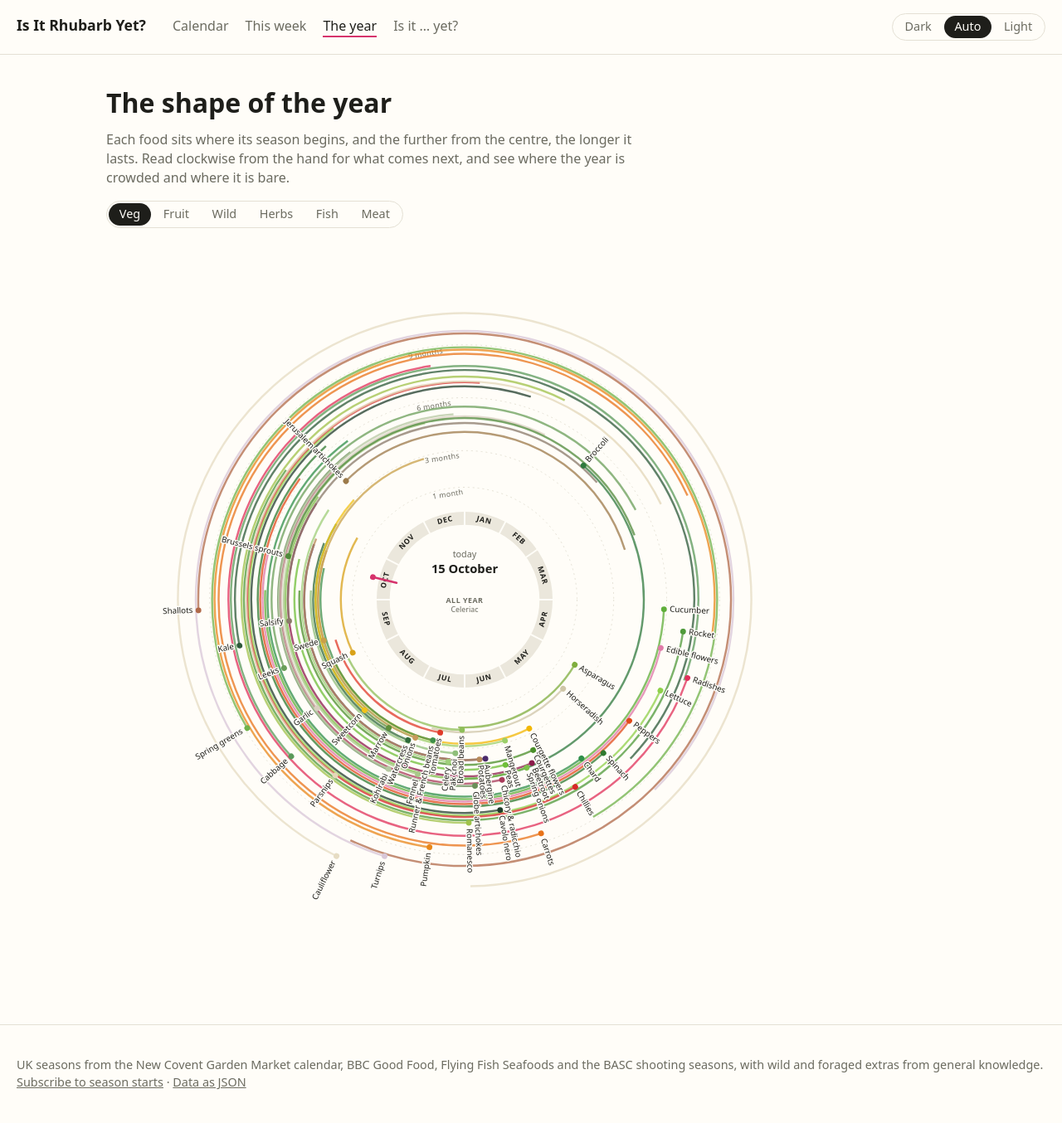
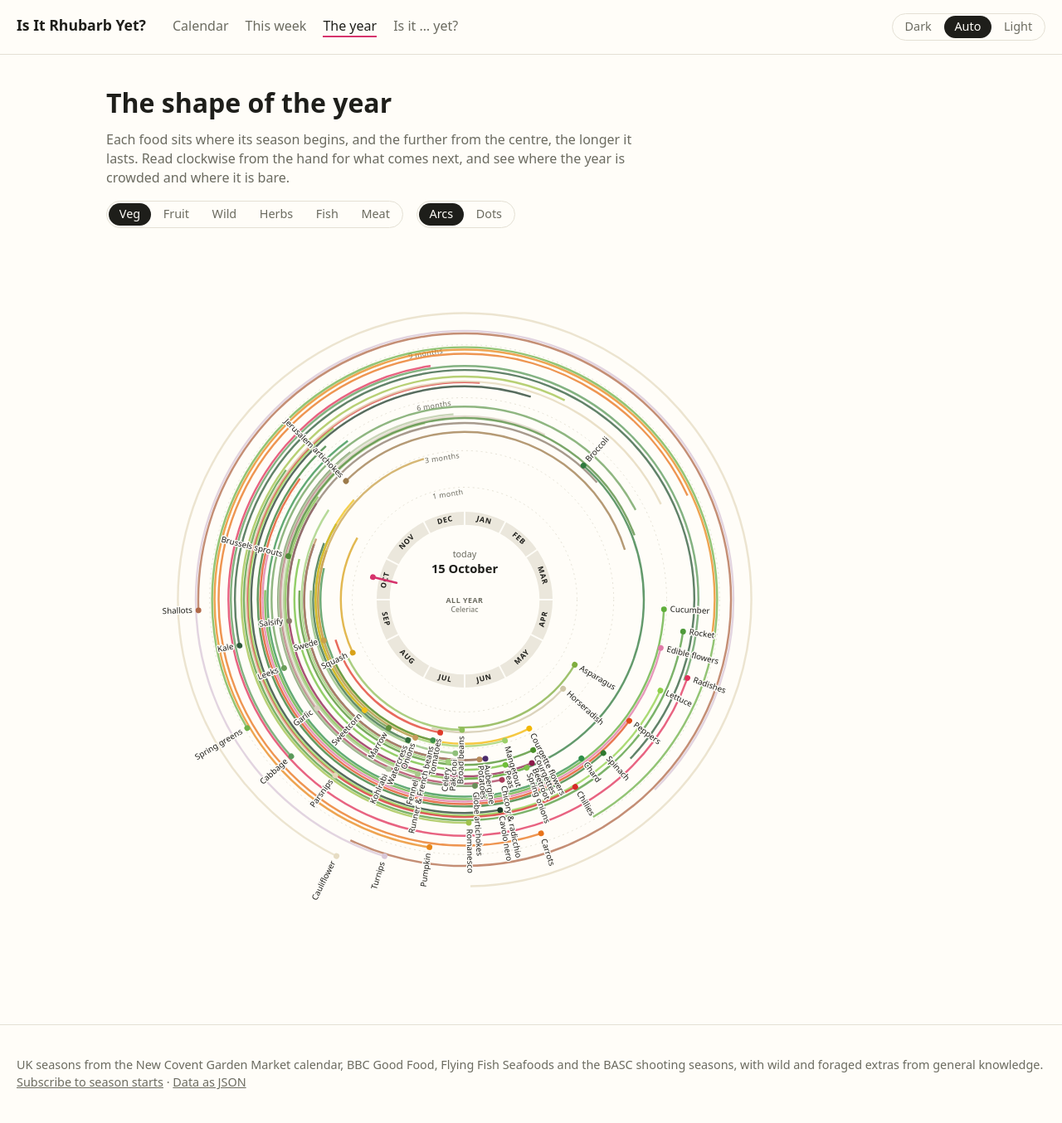
Before and after one commit to DeckOfPandas/is-it-rhubarb-yet, a Jekyll site: the page built from year/index.html, in a window 1280 px wide. Shown: the whole page at 83% size. Built offline with Jekyll 4.4.1, drawn with Linux system fonts in a browser that asks for light colours.

Commit message:
Dial candidates page and an arcs/dots switch on The year
The arrivals dial include takes tuning parameters: ring (month ring
radius), scale (linear, or log from a table of 46 units per doubling so
Liquid needs no logarithm), arc_w and arc_o (arc width and opacity),
dot (dot radius) and arcs (false for dots only). Defaults draw it as
before.

/candidates/ draws the veg dial six ways on one page for choosing
between: as it stands, lighter arcs with bigger dots, log time, a
smaller month ring, both of those, and dots only. It is not linked from
the navigation and is meant to be deleted once a winner is picked.

The year gains a second switch, Arcs or Dots, remembered like the
others, which hides the season arcs by CSS.

Co-Authored-By: Claude Fable 5.1 <noreply@anthropic.com>

```diff
--- a/_includes/arrivals-dial.html
+++ b/_includes/arrivals-dial.html
@@ -28,7 +28,19 @@ for arcs that can be told apart. Entries are "m<month index + 10>
 <length + 100> <name>|slug|length" strings, so sorting as text orders by
 month, then length, then name.
 {% endcomment %}
-{%- assign C = 440 -%}{%- assign RING = 100 -%}{%- assign THICK = 16 -%}{%- assign R0 = 118 -%}{%- assign PER_WEEK = 5 -%}
+{%- comment -%}
+Optional tuning, used by the candidates page: ring (month ring radius,
+100), scale ("linear": 5 units a week, or "log": 46 units per doubling,
+from a table so Liquid needs no logarithm), arc_w and arc_o (arc stroke
+width and opacity), dot (dot radius), arcs (false draws dots only).
+{%- endcomment -%}
+{%- assign C = 440 -%}{%- assign THICK = 16 -%}{%- assign PER_WEEK = 5 -%}
+{%- assign RING = include.ring | default: 100 -%}
+{%- assign R0 = RING | plus: 18 -%}
+{%- assign scale = include.scale | default: "linear" -%}
+{%- assign dot = include.dot | default: 3.5 -%}
+{%- assign arcs = true -%}{%- if include.arcs == false -%}{%- assign arcs = false -%}{%- endif -%}
+{%- assign logtable = "46,73,92,107,119,129,138,146,153,159,165,170,175,180,184,188,192,195,199,202,205,208,211,214,216,219,221,223,226,228,230,232,234,236,238,240,241,243,245,246,248,250,251,253,254,256,257,258,260,261,262,263" | split: "," -%}
 {%- assign month_starts = "1,5,9,14,18,23,27,31,36,40,44,49" | split: "," -%}
 {%- assign month_names = "Jan,Feb,Mar,Apr,May,Jun,Jul,Aug,Sep,Oct,Nov,Dec" | split: "," -%}
 {%- assign guides = "4,13,26,39" | split: "," -%}
@@ -90,10 +102,11 @@ Ranks are found by sorting "<length + 100> <name>|slug" strings.
   {%- assign jitter = jitter | push: j -%}
 {%- endfor -%}
 {%- assign labels = "" | split: "" -%}
-<svg xmlns="http://www.w3.org/2000/svg" viewBox="0 0 880 880" role="img" aria-label="When each {{ include.kind }} season begins, and how long it lasts">
+<svg xmlns="http://www.w3.org/2000/svg" viewBox="0 0 880 880" role="img" aria-label="When each {{ include.kind }} season begins, and how long it lasts" style="--arc-w: {{ include.arc_w | default: 2.5 }}; --arc-o: {{ include.arc_o | default: 0.75 }}">
   {%- for g in guides -%}
     {%- assign gw = g | plus: 0 -%}
-    {%- assign gr = gw | times: PER_WEEK | plus: R0 -%}
+    {%- if scale == "log" -%}{%- assign gi = gw | minus: 1 -%}{%- assign gr = logtable[gi] | plus: R0 -%}
+    {%- else -%}{%- assign gr = gw | times: PER_WEEK | plus: R0 -%}{%- endif -%}
     <circle class="guide" fill="none" cx="{{ C }}" cy="{{ C }}" r="{{ gr }}" />
     <text class="guide-label" x="{{ C }}" y="{{ C | minus: gr | plus: 10 }}" text-anchor="middle" transform="rotate(351 {{ C }} {{ C }})">{{ guide_names[forloop.index0] }}</text>
   {%- endfor -%}
@@ -133,21 +146,24 @@ Ranks are found by sorting "<length + 100> <name>|slug" strings.
       {%- assign needle = food.slug | append: "=" -%}
       {%- assign off = 0 -%}
       {%- for jj in jitter -%}{%- if jj contains needle -%}{%- assign off = jj | split: "=" | last | plus: 0 -%}{%- endif -%}{%- endfor -%}
-      {%- assign r = length | times: PER_WEEK | plus: R0 | plus: off -%}
+      {%- if scale == "log" -%}{%- assign li = length | minus: 1 -%}{%- assign r = logtable[li] | plus: R0 | plus: off -%}
+      {%- else -%}{%- assign r = length | times: PER_WEEK | plus: R0 | plus: off -%}{%- endif -%}
       {%- assign wk = angle | times: 52 | divided_by: 360.0 | round: 2 -%}
       {%- comment -%} The gap makes the dash pattern exactly one lap, so an arc that passes December carries on into January. {%- endcomment -%}
+      {%- if arcs -%}
       <circle class="season" fill="none" cx="{{ C }}" cy="{{ C }}" r="{{ r }}" pathLength="52" stroke-dasharray="{{ length }} {{ 52 | minus: length }}" stroke-dashoffset="{{ 0 | minus: wk }}" transform="rotate(-90 {{ C }} {{ C }})" style="--c: {{ food.colour }}" />
+      {%- endif -%}
       {%- capture label -%}
       <a class="label" href="{{ '/is-it/' | append: food.slug | append: '/' | relative_url }}" style="--c: {{ food.colour }}">
       {%- if angle < 180 -%}
         <g transform="rotate({{ angle | minus: 90 | round: 2 }} {{ C }} {{ C }})">
-          <circle class="dot" cx="{{ C | plus: r }}" cy="{{ C }}" r="3.5" />
-          <text x="{{ C | plus: r | plus: 7 }}" y="{{ C }}" dominant-baseline="middle">{{ food.name }}</text>
+          <circle class="dot" cx="{{ C | plus: r }}" cy="{{ C }}" r="{{ dot }}" />
+          <text x="{{ C | plus: r | plus: dot | plus: 4 }}" y="{{ C }}" dominant-baseline="middle">{{ food.name }}</text>
         </g>
       {%- else -%}
         <g transform="rotate({{ angle | plus: 90 | round: 2 }} {{ C }} {{ C }})">
-          <circle class="dot" cx="{{ C | minus: r }}" cy="{{ C }}" r="3.5" />
-          <text x="{{ C | minus: r | minus: 7 }}" y="{{ C }}" text-anchor="end" dominant-baseline="middle">{{ food.name }}</text>
+          <circle class="dot" cx="{{ C | minus: r }}" cy="{{ C }}" r="{{ dot }}" />
+          <text x="{{ C | minus: r | minus: dot | minus: 4 }}" y="{{ C }}" text-anchor="end" dominant-baseline="middle">{{ food.name }}</text>
         </g>
       {%- endif -%}
       </a>
--- a/assets/site.css
+++ b/assets/site.css
@@ -187,7 +187,12 @@ article.food { border-left: 6px solid var(--c); padding-left: 1.25rem; }
 .dial { width: min(54rem, 100%); }
 .dial .month { font-size: 9px; fill: var(--fg); }
 .dial .label text { font-size: 10px; fill: var(--fg); paint-order: stroke; stroke: var(--bg); stroke-width: 3px; stroke-linejoin: round; }
-.dial .season { stroke: var(--c); stroke-width: 2.5; opacity: 0.75; }
+.dial .season { stroke: var(--c); stroke-width: var(--arc-w, 2.5); opacity: var(--arc-o, 0.75); }
+main:has(#arcs-off:checked) .dial .season { display: none; }
+.switches { display: flex; flex-wrap: wrap; gap: 0.5rem 1rem; align-items: center; }
+.candidates .dial { width: min(44rem, 100%); margin-bottom: 0.5rem; }
+.candidates h2 { margin: 3rem 0 0.25rem; }
+.candidates .lede { margin-top: 0; }
 .dial .label .dot { fill: var(--c); }
 .dial .label:hover text { fill: var(--accent); font-weight: 600; }
 .dial .guide { stroke: var(--rule); stroke-dasharray: 2 4; }
--- a/year/index.html
+++ b/year/index.html
@@ -4,12 +4,14 @@ description: Where every UK food's season begins, one dial per kind of food.
 permalink: /year/
 ---
 {%- comment -%}
-One arrivals dial per kind of food. The switch is a radio group shown by
-CSS alone; JavaScript only remembers the choice and points the hands.
+One arrivals dial per kind of food. Both switches are radio groups shown
+by CSS alone; JavaScript only remembers the choices and points the
+hands. The arcs switch hides or shows the season arcs on every dial.
 {%- endcomment -%}
 <h1>The shape of the year</h1>
 <p class="lede">Each food sits where its season begins, and the further from the centre, the longer it lasts. Read clockwise from the hand for what comes next, and see where the year is crowded and where it is bare.</p>
 
+<div class="switches">
 <fieldset class="switch" data-remember="kind">
   <legend>Kind</legend>
   <input type="radio" name="kind" id="kind-veg" value="veg" checked><label for="kind-veg">Veg</label>
@@ -19,6 +21,12 @@ CSS alone; JavaScript only remembers the choice and points the hands.
   <input type="radio" name="kind" id="kind-fish" value="fish"><label for="kind-fish">Fish</label>
   <input type="radio" name="kind" id="kind-meat" value="meat"><label for="kind-meat">Meat</label>
 </fieldset>
+<fieldset class="switch" data-remember="arcs">
+  <legend>Season length</legend>
+  <input type="radio" name="arcs" id="arcs-on" value="on" checked><label for="arcs-on">Arcs</label>
+  <input type="radio" name="arcs" id="arcs-off" value="off"><label for="arcs-off">Dots</label>
+</fieldset>
+</div>
 
 <div class="ordered">
   <figure class="wheel dial by-veg">{% include arrivals-dial.html kind="veg" id="dial-veg" %}</figure>
```
Also changed, not shown: candidates/index.html (added, +38 -0 lines).
